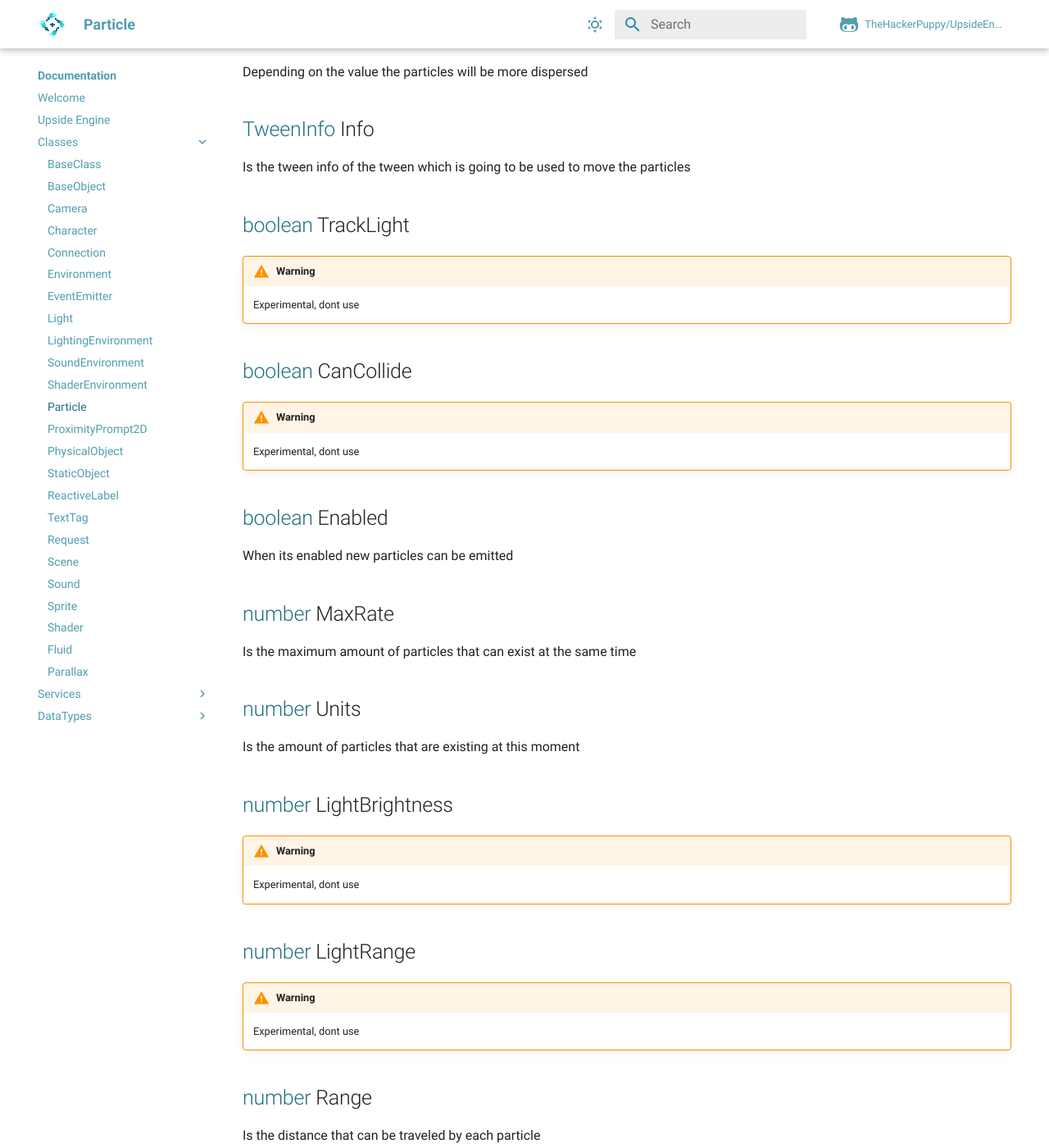
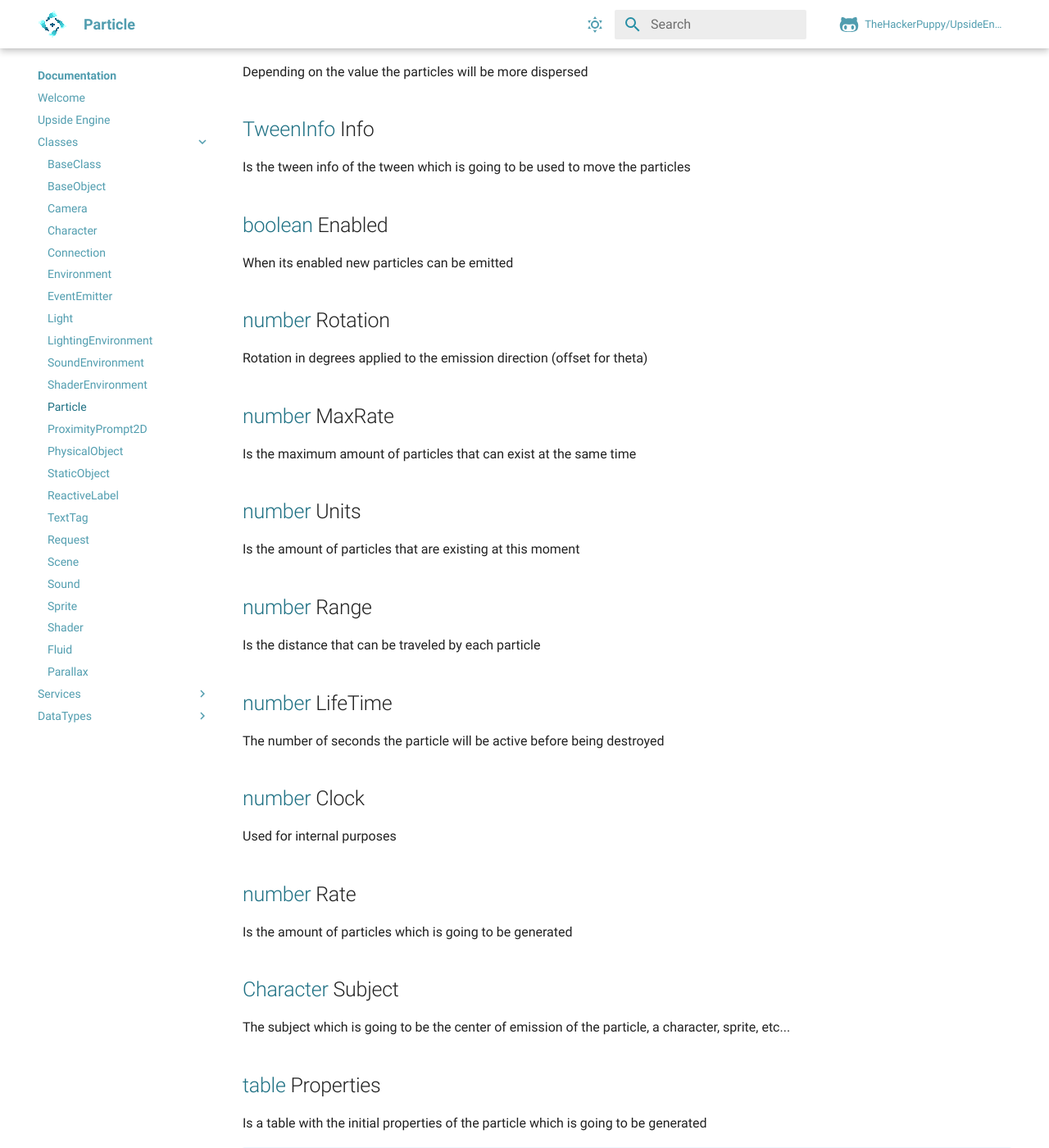
Before and after one commit to notreux/UpsideEngine, an MkDocs documentation site: the page built from docs/documentation/autogen/Particle.md, in a window 1280 px wide and 1400 px high, scrolled down 473 px. Shown: the whole window at 82% size. Built offline with MkDocs 1.6.1 and Material for MkDocs 9.7.7, drawn with Linux system fonts in a browser that asks for light colours; comment, search, counter and statistics services are not loaded; some of the changed text lies outside the part shown.

Commit message:
docs: Update Camera and Particle documentation for clarity and remove experimental properties

```diff
--- a/docs/documentation/autogen/Particle.md
+++ b/docs/documentation/autogen/Particle.md
@@ -14,30 +14,17 @@ Depending on the value the particles will be more dispersed
 ## [TweenInfo](TweenInfo.md) Info
 Is the tween info of the tween which is going to be used to move the particles
 
-## [boolean](boolean.md) TrackLight
-!!! warning
-  	Experimental, dont use
-
-## [boolean](boolean.md) CanCollide
-!!! warning
-  	Experimental, dont use
-
 ## [boolean](boolean.md) Enabled
 When its enabled new particles can be emitted
+
+## [number](number.md) Rotation
+Rotation in degrees applied to the emission direction (offset for theta)
 
 ## [number](number.md) MaxRate
 Is the maximum amount of particles that can exist at the same time
 
 ## [number](number.md) Units
 Is the amount of particles that are existing at this moment
-
-## [number](number.md) LightBrightness
-!!! warning
-  	Experimental, dont use
-
-## [number](number.md) LightRange
-!!! warning
-  	Experimental, dont use
 
 ## [number](number.md) Range
 Is the distance that can be traveled by each particle
@@ -74,16 +61,18 @@ Is a table with the goals of the particles
 
 
 # Methods
-## [void](https://create.roblox.com/docs/scripting/luau/nil) SetSubject(`subject: Character`)
+## [void](void.md) SetSubject(`subject: Character`)
  Sets the subject property
 
-## [void](https://create.roblox.com/docs/scripting/luau/nil) SetAngle(`Angle: Vector2`)
+## [void](void.md) SetAngle(`Angle: Vector2`)
  Sets the angle property of the particle
 
-## [void](https://create.roblox.com/docs/scripting/luau/nil) SetMaxRate(`maxRate: number`)
+## [void](void.md) SetMaxRate(`maxRate: number`)
  Sets the maximum amount of particles that can exist at the same time
 
-## [void](https://create.roblox.com/docs/scripting/luau/nil) Emit(`rate: number`)
+## [void](void.md) SetRotation(`rotation: number`)
+
+## [void](https://create.roblox.com/docs/scripting/luau/nil) Emit(`rate: number?`)
  Emits the specified amount of particles, if none is provided then will use as amount the Rate property
 
 
```
Also changed, not shown: docs/documentation/autogen/Camera.md (+1 -1 lines).
